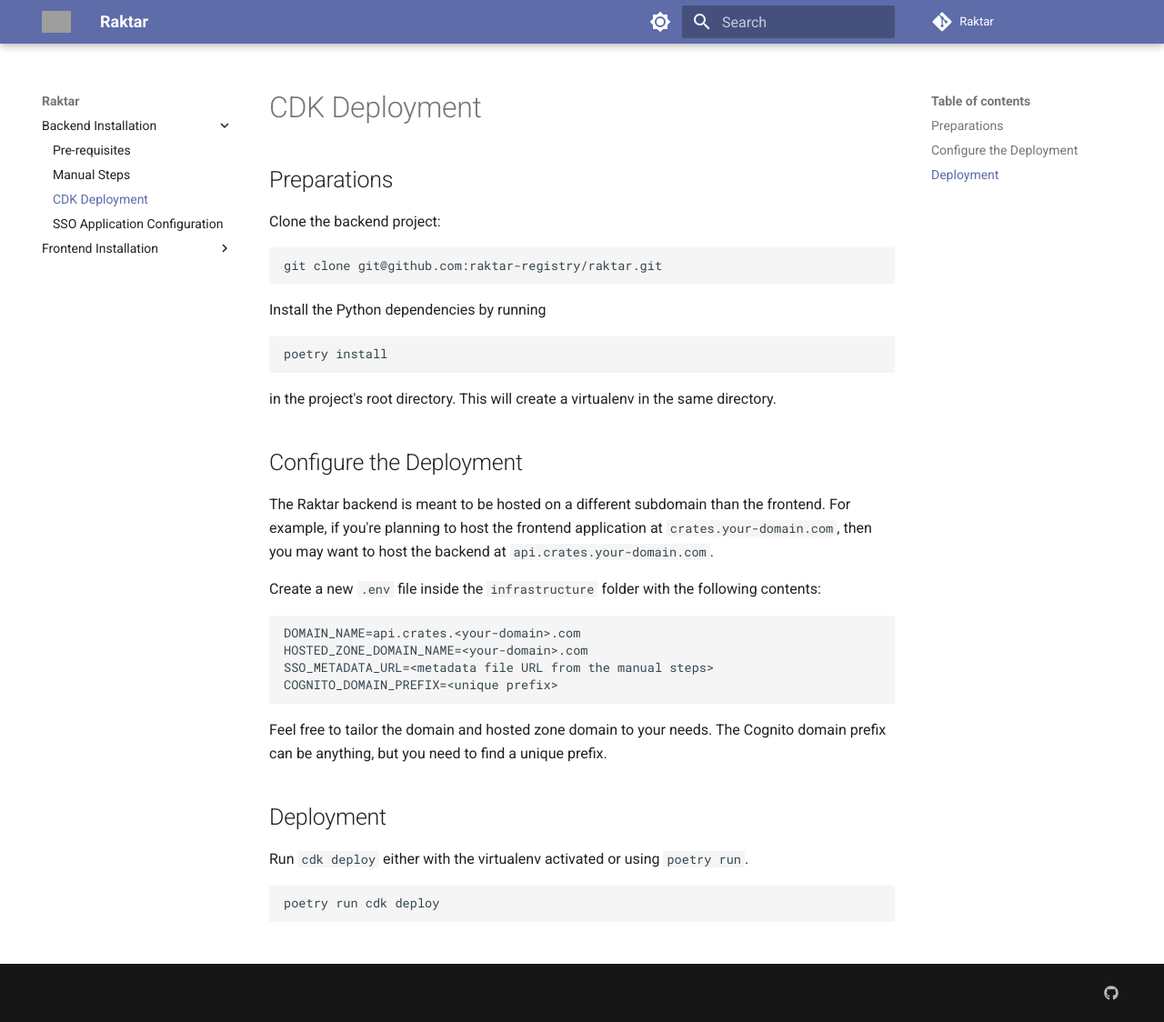
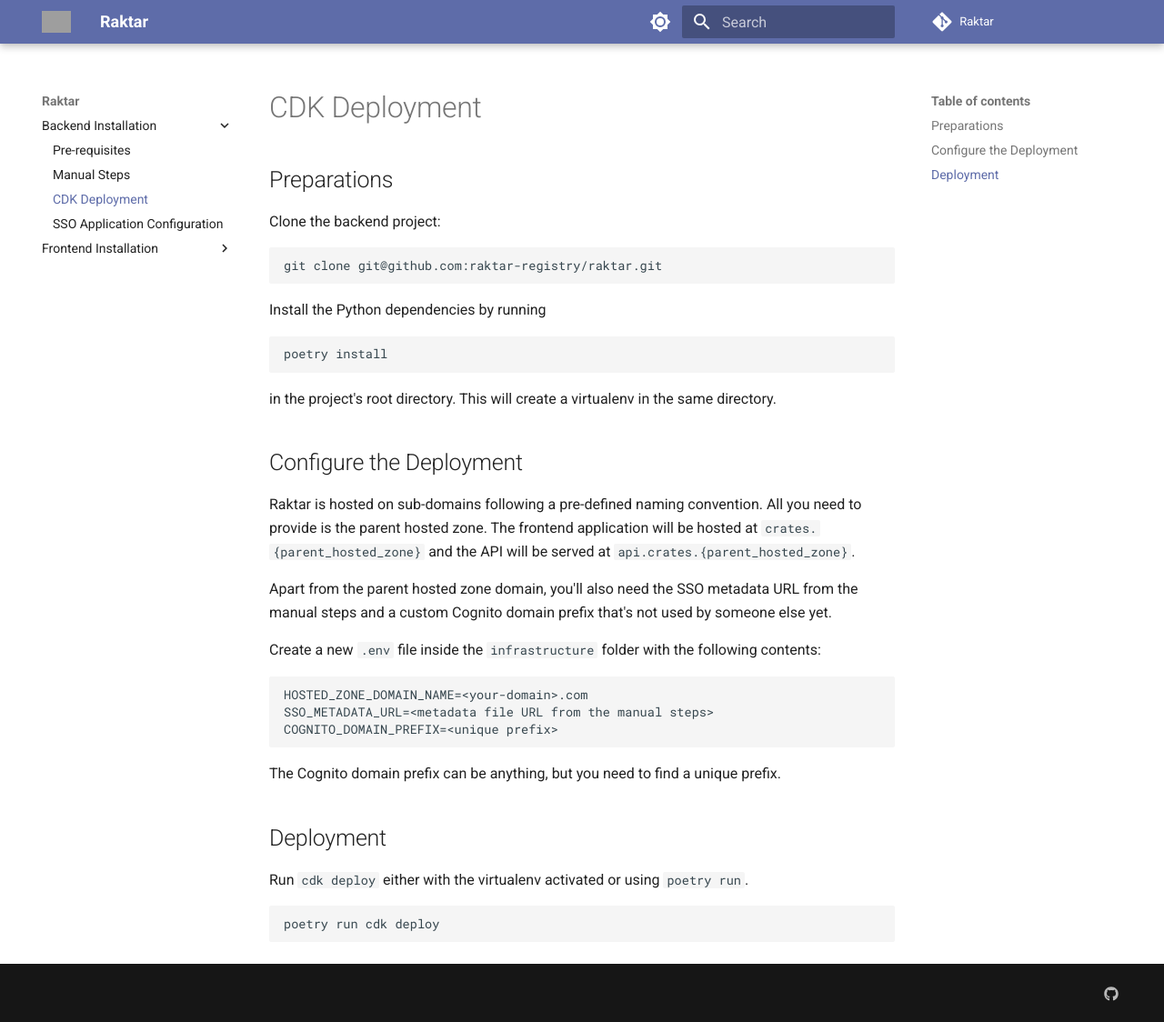
Before and after one commit to raktar-project/website, an MkDocs documentation site: the page built from docs/backend/cdk-deployment.md, in a window 1280 px wide and 1124 px high. Shown: the whole window at 91% size. Built offline with MkDocs 1.6.1 and Material for MkDocs 9.7.7, drawn with Linux system fonts in a browser that asks for light colours; comment, search, counter and statistics services are not loaded; grey boxes are pictures that could not be loaded.

Commit message:
Update instructions to create .env now that the env variables are trimmed down

````diff
--- a/docs/backend/cdk-deployment.md
+++ b/docs/backend/cdk-deployment.md
@@ -22,20 +22,23 @@
 
 ## Configure the Deployment
 
-The Raktar backend is meant to be hosted on a different subdomain than the frontend.
-For example, if you're planning to host the frontend application at `crates.your-domain.com`,
-then you may want to host the backend at `api.crates.your-domain.com`.
+Raktar is hosted on sub-domains following a pre-defined naming convention.
+All you need to provide is the parent hosted zone. The frontend application
+will be hosted at `crates.{parent_hosted_zone}` and the API will be served at
+`api.crates.{parent_hosted_zone}`.
+
+Apart from the parent hosted zone domain, you'll also need the SSO metadata
+URL from the manual steps and a custom Cognito domain prefix that's not
+used by someone else yet.
 
 Create a new `.env` file inside the `infrastructure` folder with the following contents:
 
 ```dotenv
-DOMAIN_NAME=api.crates.<your-domain>.com
 HOSTED_ZONE_DOMAIN_NAME=<your-domain>.com
 SSO_METADATA_URL=<metadata file URL from the manual steps>
 COGNITO_DOMAIN_PREFIX=<unique prefix>
 ```
 
-Feel free to tailor the domain and hosted zone domain to your needs.
 The Cognito domain prefix can be anything, but you need to find a unique prefix.
 
 ## Deployment
````
